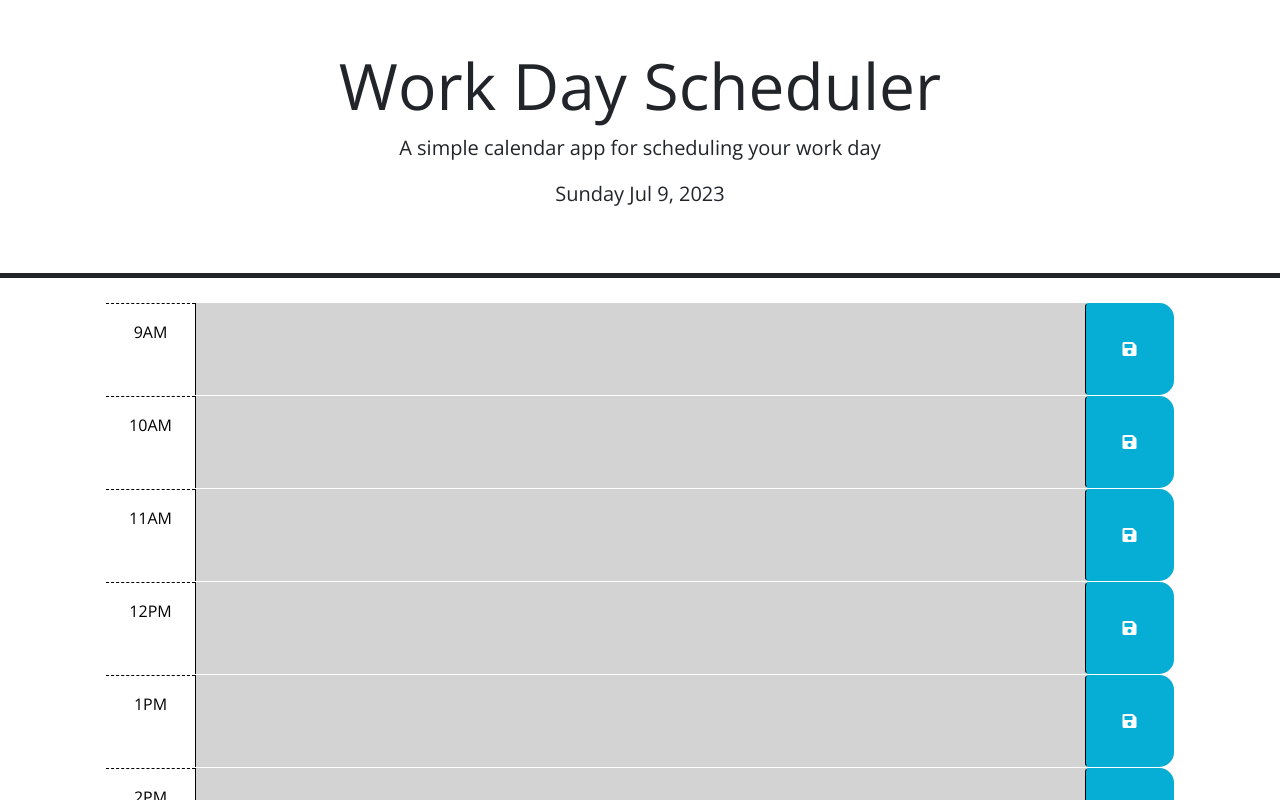
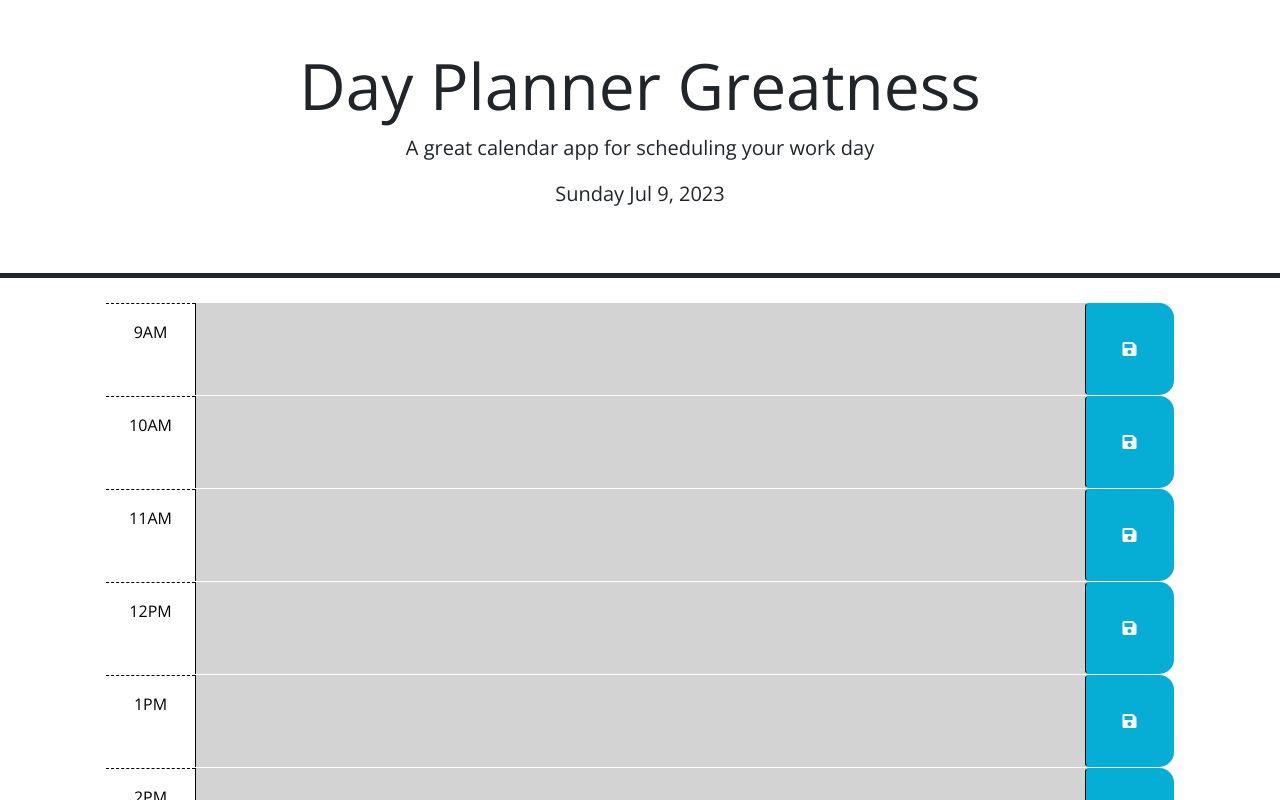
Before and after one commit to elcaine/05-Day-Planner, a plain HTML site: page index.html in a window 1280 px wide. Shown: the top 800 px of the page. Drawn offline with nearby package versions, Linux system fonts and the light colour scheme.

```diff
--- a/index.html
+++ b/index.html
@@ -30,10 +30,11 @@
 
   <body>
     <header class="p-5 mb-4 border-5 border-bottom border-dark text-center">
-      <h1 class="display-3">Work Day Scheduler</h1>
-      <p class="lead">A simple calendar app for scheduling your work day</p>
+      <h1 class="display-3">Day Planner Greatness</h1>
+      <p class="lead">A great calendar app for scheduling your work day</p>
       <p id="currentDay" class="lead"></p>
     </header>
+    <!-- div that all functionallity is built onto-->
     <div class="container-lg px-5" id="time-slots">
 
     <script src="https://code.jquery.com/jquery-3.4.1.min.js"></script>
```
Also changed, not shown: assets/img/404.jpg, 1 other file.
